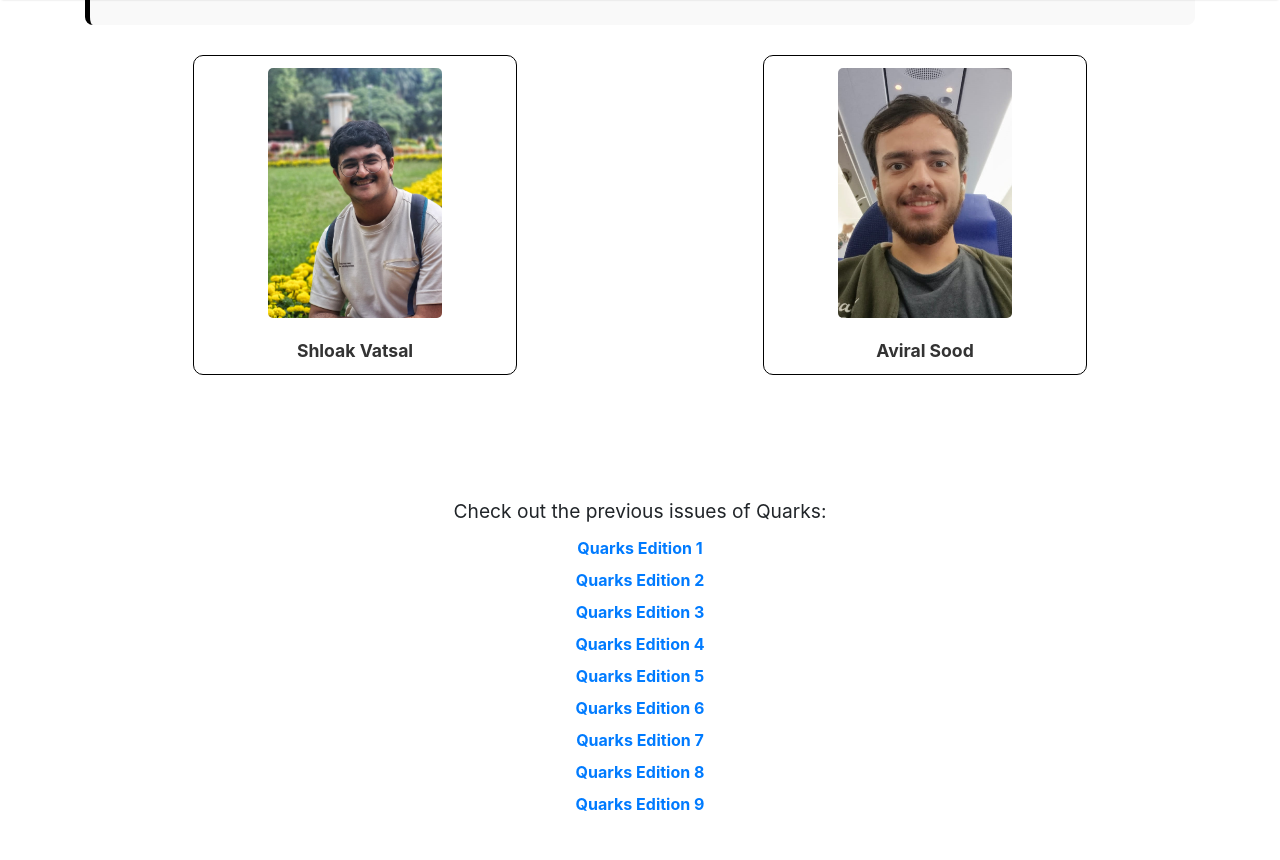
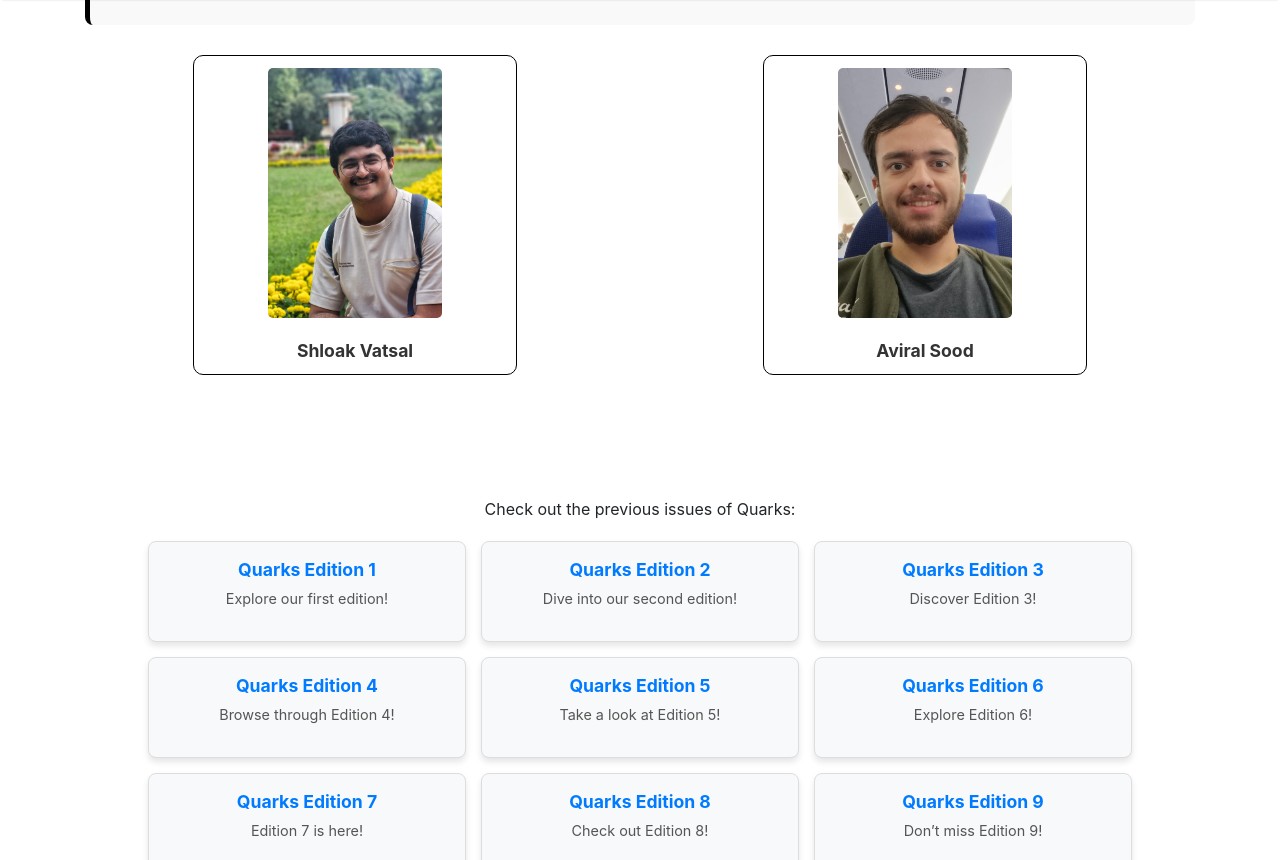
Before and after one commit to Quarks-IISc/blog, a Jekyll site: the page built from aboutus.html, in a window 1280 px wide and 1400 px high, scrolled down 1125 px, cut to the strip 0-860 px from the top of the window. Built offline with Jekyll 4.4.1, drawn with Linux system fonts in a browser that asks for light colours; nearby versions of some CDN libraries.

Commit message:
Editions Revamp

```diff
--- a/aboutus.html
+++ b/aboutus.html
@@ -48,7 +48,7 @@ title: About Us
     <br>
     <br>
 
-
+    <!--
     <p class="edition-text">
         Check out the previous issues of Quarks:
     </p>
@@ -63,6 +63,50 @@ title: About Us
         <li><a href="https://quarks-iisc.github.io/blog/PreviousEditions/edition8.pdf" target="_blank" rel="noopener noreferrer">Quarks Edition 8</a></li>
         <li><a href="https://quarks-iisc.github.io/blog/PreviousEditions/edition9.pdf" target="_blank" rel="noopener noreferrer">Quarks Edition 9</a></li>
     </ul>
+-->
+
+<p class="edition-text">Check out the previous issues of Quarks:</p>
+
+<div class="edition-container">
+    <div class="edition-card">
+        <a href="https://quarks-iisc.github.io/blog/PreviousEditions/edition1.pdf" target="_blank" rel="noopener noreferrer">Quarks Edition 1</a>
+        <p>Explore our first edition!</p>
+    </div>
+    <div class="edition-card">
+        <a href="https://quarks-iisc.github.io/blog/PreviousEditions/edition2.pdf" target="_blank" rel="noopener noreferrer">Quarks Edition 2</a>
+        <p>Dive into our second edition!</p>
+    </div>
+    <div class="edition-card">
+        <a href="https://quarks-iisc.github.io/blog/PreviousEditions/edition3.pdf" target="_blank" rel="noopener noreferrer">Quarks Edition 3</a>
+        <p>Discover Edition 3!</p>
+    </div>
+    <div class="edition-card">
+        <a href="https://quarks-iisc.github.io/blog/PreviousEditions/edition4.pdf" target="_blank" rel="noopener noreferrer">Quarks Edition 4</a>
+        <p>Browse through Edition 4!</p>
+    </div>
+    <div class="edition-card">
+        <a href="https://quarks-iisc.github.io/blog/PreviousEditions/edition5.pdf" target="_blank" rel="noopener noreferrer">Quarks Edition 5</a>
+        <p>Take a look at Edition 5!</p>
+    </div>
+    <div class="edition-card">
+        <a href="https://quarks-iisc.github.io/blog/PreviousEditions/edition6.pdf" target="_blank" rel="noopener noreferrer">Quarks Edition 6</a>
+        <p>Explore Edition 6!</p>
+    </div>
+    <div class="edition-card">
+        <a href="https://quarks-iisc.github.io/blog/PreviousEditions/edition7.pdf" target="_blank" rel="noopener noreferrer">Quarks Edition 7</a>
+        <p>Edition 7 is here!</p>
+    </div>
+    <div class="edition-card">
+        <a href="https://quarks-iisc.github.io/blog/PreviousEditions/edition8.pdf" target="_blank" rel="noopener noreferrer">Quarks Edition 8</a>
+        <p>Check out Edition 8!</p>
+    </div>
+    <div class="edition-card">
+        <a href="https://quarks-iisc.github.io/blog/PreviousEditions/edition9.pdf" target="_blank" rel="noopener noreferrer">Quarks Edition 9</a>
+        <p>Don’t miss Edition 9!</p>
+    </div>
+</div>
+
+
 
 
 
--- a/assets/css/screen.css
+++ b/assets/css/screen.css
@@ -1286,27 +1286,86 @@ iframe {
     object-fit: cover; /* Ensure the image fills the space */
 }
 
+/*
 .edition-text {
     font-size: 1.2rem;
     margin-bottom: 10px;
 }
 
 .edition-list {
-    list-style-type: none; /* Remove bullet points */
+    list-style-type: none;
     padding: 0;
 }
 
 .edition-list li {
-    margin-bottom: 8px; /* Add space between items */
+    margin-bottom: 8px;
 }
 
 .edition-list a {
-    text-decoration: none; /* Remove underline */
-    color: #007bff; /* Blue link color */
+    text-decoration: none;
+    color: #007bff;
     font-weight: bold;
 }
 
 .edition-list a:hover {
+    color: #0056b3;
+    text-decoration: underline;
+}
+*/
+
+.edition-container {
+    display: flex;
+    flex-wrap: wrap; /* Wrap items to the next row if needed */
+    gap: 15px; /* Space between cards */
+    margin-top: 20px; /* Space above the section */
+    justify-content: center; /* Center the grid on the page */
+}
+
+.edition-card {
+    background-color: #f8f9fa; /* Light background for the card */
+    border: 1px solid #ddd; /* Subtle border */
+    border-radius: 8px; /* Rounded corners */
+    padding: 15px; /* Internal spacing */
+    text-align: center; /* Center-align text */
+    flex: 1 1 calc(30% - 15px); /* Cards take up 30% of the row minus gap */
+    max-width: calc(30% - 15px); /* Prevent cards from exceeding this size */
+    box-shadow: 0 4px 6px rgba(0, 0, 0, 0.1); /* Subtle shadow */
+    transition: transform 0.3s, box-shadow 0.3s; /* Smooth hover effect */
+}
+
+.edition-card:hover {
+    transform: translateY(-5px); /* Slight lift on hover */
+    box-shadow: 0 6px 12px rgba(0, 0, 0, 0.2); /* Stronger shadow on hover */
+}
+
+.edition-card a {
+    text-decoration: none; /* Remove underline */
+    color: #007bff; /* Primary link color */
+    font-size: 1.1rem; /* Adjust font size */
+    font-weight: bold;
+}
+
+.edition-card a:hover {
     color: #0056b3; /* Darker blue on hover */
     text-decoration: underline; /* Underline on hover */
 }
+
+.edition-card p {
+    margin-top: 5px;
+    font-size: 0.9rem;
+    color: #555; /* Secondary text color */
+}
+
+@media (max-width: 768px) {
+    .edition-card {
+        flex: 1 1 calc(45% - 15px); /* Two cards per row on smaller screens */
+        max-width: calc(45% - 15px);
+    }
+}
+
+@media (max-width: 480px) {
+    .edition-card {
+        flex: 1 1 calc(100% - 15px); /* One card per row on mobile screens */
+        max-width: calc(100% - 15px);
+    }
+}
```
